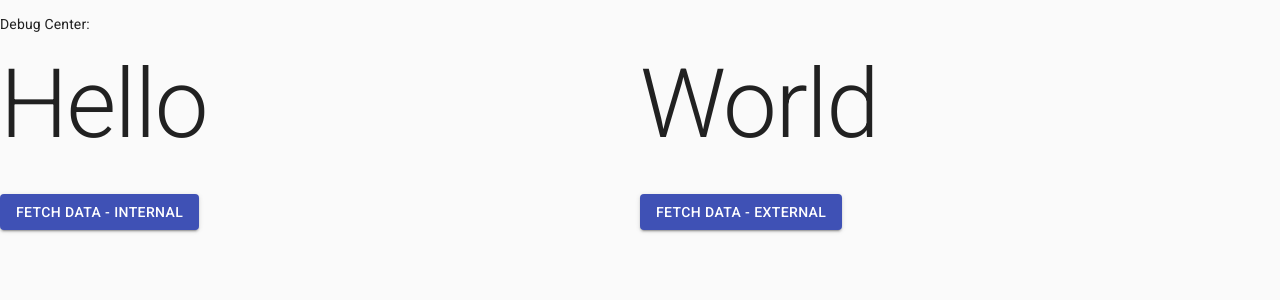
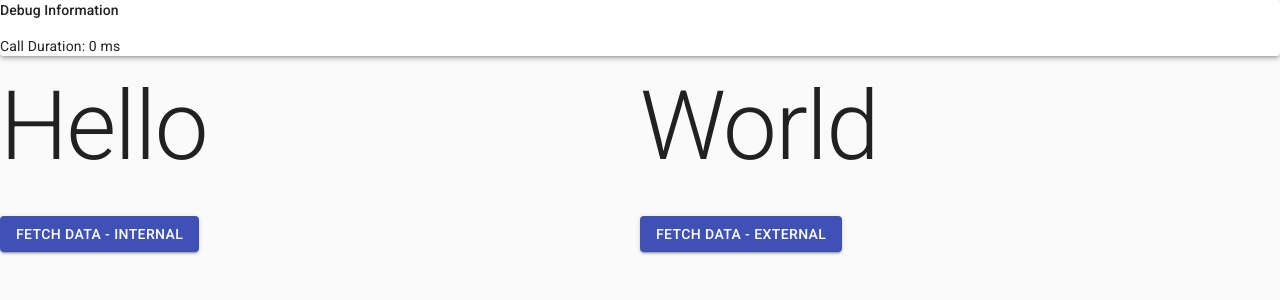
Before and after one commit to usmakestwo/next-app-template, a Next.js app: page / in a window 1280 px wide. Shown: the top 300 px of the page. Built offline with nearby package versions, Linux system fonts and the light colour scheme.

Commit message:
perf: ⚡️ add performance timing for different HTTP calls

```diff
--- a/pages/index.js
+++ b/pages/index.js
@@ -6,10 +6,15 @@ import Grid from '@material-ui/core/Grid'
 import Typography from '@material-ui/core/Typography'
 import Button from '@material-ui/core/Button'
 import CircularProgress from '@material-ui/core/CircularProgress'
+import Paper from '@material-ui/core/Paper'
 import List from '@material-ui/core/List'
 /** Custom Components */
 import todoAPI from '../api/todo'
 import TodoComponent from '../components/Todo/Todo'
+
+// Global Variables
+const perfMarkerA = 'performance-marker-a'
+const perfMarkerB = 'performance-marker-b'
 
 /**
  * Main Index Page to render on homepage
@@ -17,12 +22,19 @@ import TodoComponent from '../components/Todo/Todo'
 function IndexPage() {
   const [todos, setTodos] = useState([])
   const [isLoading, setIsLoading] = useState(false)
+  const [performance, setPerformance] = useState(0)
   // Fetch todos from API
   const fetchData = async (external) => {
+    window.performance.mark(perfMarkerA)
     setIsLoading(true)
     const result = await todoAPI(external)
+    window.performance.mark(perfMarkerB)
+    const { duration } = window.performance.measure('Measure A to B', perfMarkerA, perfMarkerB)
+    setPerformance(duration)
     setTodos(result)
     setIsLoading(false)
+    window.performance.clearMarks()
+    window.performance.clearMeasures()
   }
   return (
     <React.Fragment>
@@ -33,7 +45,12 @@ function IndexPage() {
       </Head>
       <Grid container>
         <Grid item xs={12}>
-          <p> Debug Center: </p>
+          <Paper elevation={3}>
+            <Typography variant="subtitle2" gutterBottom>
+              Debug Information
+            </Typography>
+            <p> Call Duration: {Math.round(performance)} ms </p>
+          </Paper>
         </Grid>
         <Grid item xs={6}>
           <Typography variant="h1" component="h1" gutterBottom>
```
